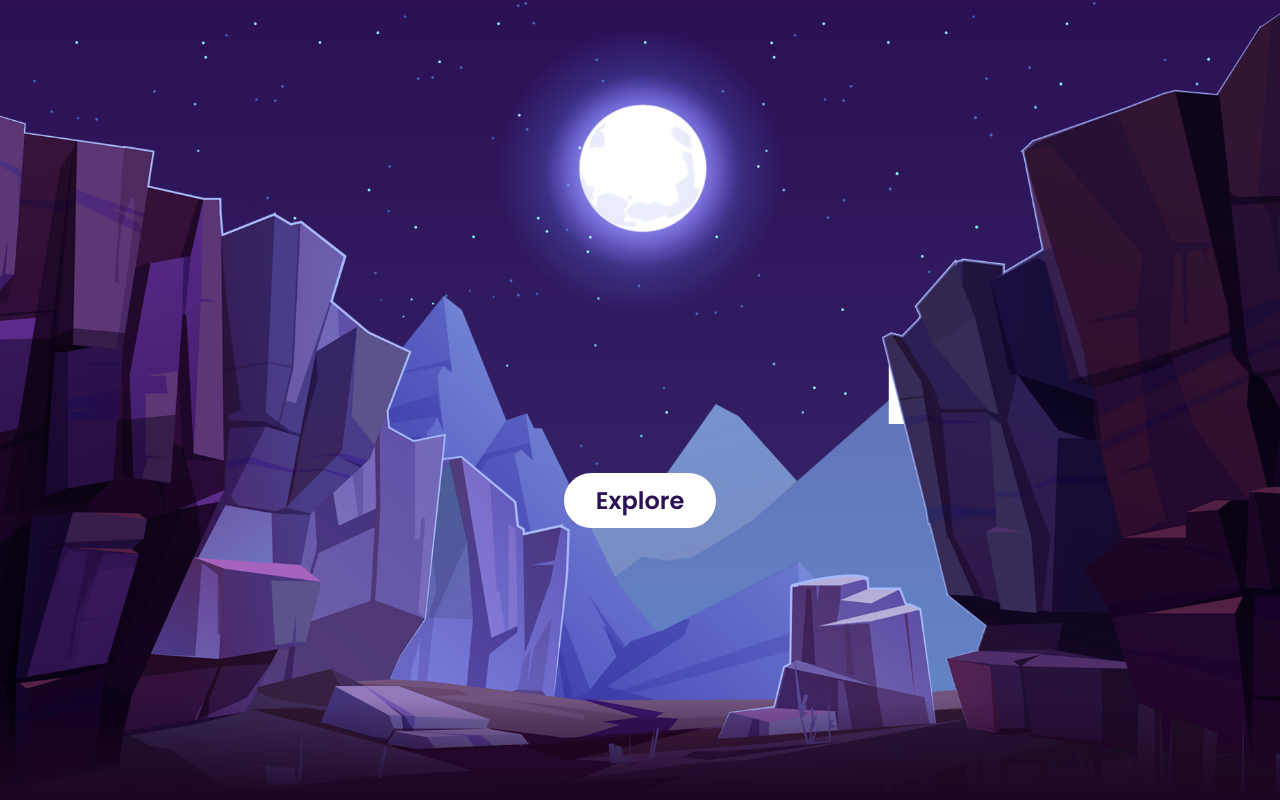
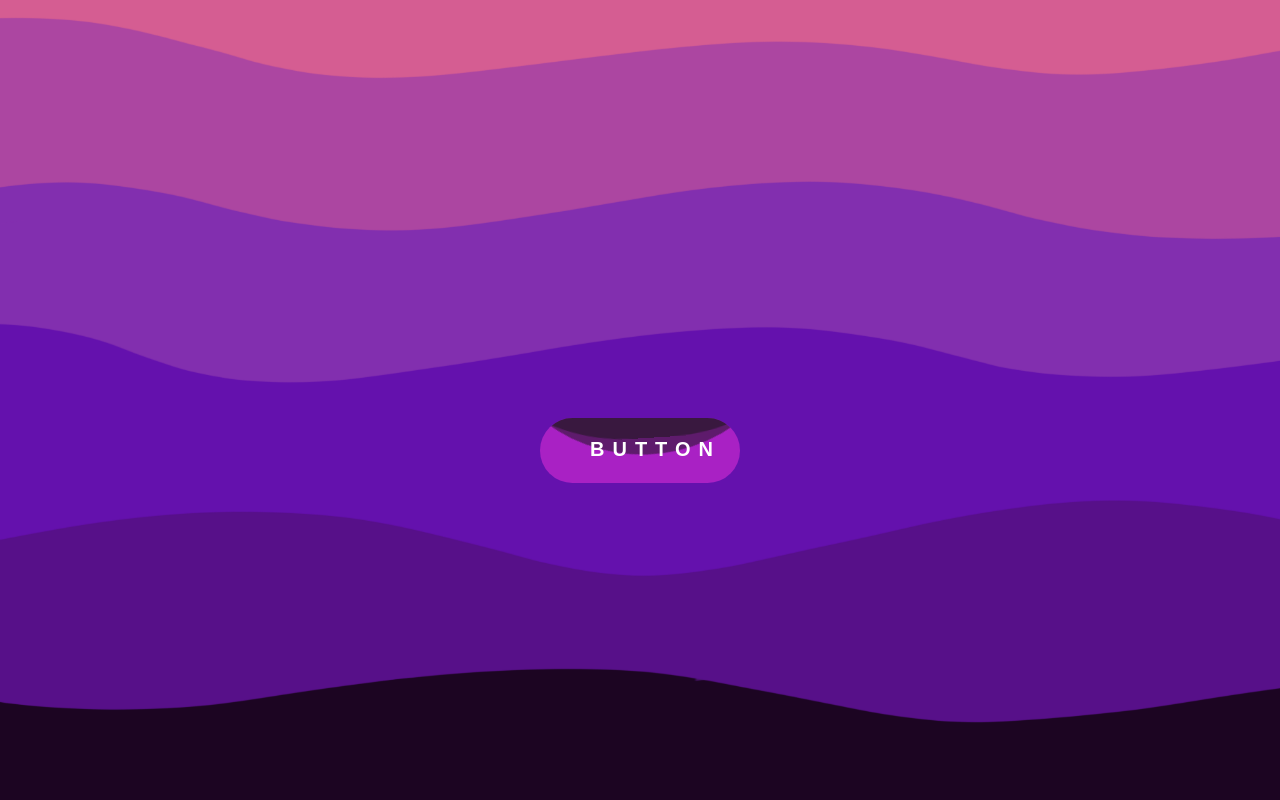
Before and after one commit to RohanBansod43/Parallax-Abhedya, a plain HTML site: page index.html in a window 1280 px wide. Shown: the top 800 px of the page. Drawn offline with Linux system fonts and the light colour scheme.

Commit message:
wave background with button with modified head-card

```diff
--- a/index.html
+++ b/index.html
@@ -10,22 +10,21 @@
 </head>
 
 <body>
-    <header id="header">
-        <!-- <a href="#" class="logo">LOGO</a>
-        <ul>
-            <li><a class="active" href="#">Home</a></li>
-            <li><a href="#">About</a></li>
-            <li><a href="#">Work</a></li>
-            <li><a href="#">Contact</a></li>
-        </ul> -->
-    </header>
+
     <section id="parallax">
-        <img src="stars.png" alt="*" id="stars">
-        <img src="moon.png" alt="*" id="moon">
-        <img src="mountains_behind.png" alt="*" id="mountains_behind">
-        <h2 id="text">Moon Light</h2>
-        <a href="#sec" id="btn">Explore</a>
-        <img src="mountains_front.png" alt="*" id="mountains_front">
+        <img src="0.png" alt="*" id="zero">
+        <img src="1.png" alt="*" id="one">
+        <img src="2.png" alt="*" id="two">
+        <img src="3.png" alt="*" id="three">
+        <img src="4.png" alt="*" id="four">
+        <img src="5.png" alt="*" id="five">
+        <div class="wave-button" id="wave-button">
+
+            <a href="#sec">
+            <span>Button</span>
+            <div class="liquid"></div>
+            </a>
+    </div>
     </section>
     <div class="sec" id="sec">
         <h2>About Us</h2>
@@ -89,33 +88,72 @@
         </div>
     </section>
 
-    <section id="contact-info" class="stagger">
+    <!-- <section id="contact-info" class="stagger">
         <div class="box  hidden"></div>
         <div class="box  hidden"></div>
         <div class="box  hidden"></div>
         <div class="box  hidden"></div>
-    </section>
+    </section> -->
+<!-- test section -->
+<div class="head-list">
 
+    <div class="head-card 1">
+      <div class="card_image"> <img src="https://i.redd.it/b3esnz5ra34y.jpg" /> </div>
+      <div class="card_title title-white">
+        <p>Card Title</p>
+      </div>
+    </div>
+
+      <div class="head-card 2">
+      <div class="card_image">
+        <img src="https://cdn.blackmilkclothing.com/media/wysiwyg/Wallpapers/PhoneWallpapers_FloralCoral.jpg" />
+        </div>
+      <div class="card_title title-white">
+        <p>Card Title</p>
+      </div>
+    </div>
+
+    <div class="head-card 3">
+      <div class="card_image">
+        <img src="https://media.giphy.com/media/10SvWCbt1ytWCc/giphy.gif" />
+      </div>
+      <div class="card_title">
+        <p>Card Title</p>
+      </div>
+    </div>
+
+      <div class="head-card 4">
+      <div class="card_image">
+        <img src="https://media.giphy.com/media/LwIyvaNcnzsD6/giphy.gif" />
+        </div>
+      <div class="card_title title-black">
+        <p>Card Title</p>
+      </div>
+      </div>
+
+    </div>
     <script>
-        let stars = document.getElementById('stars');
-        let moon = document.getElementById('moon');
-        let mountains_behind = document.getElementById('mountains_behind');
-        let text = document.getElementById('text');
-        let btn = document.getElementById('btn');
-        let mountains_front = document.getElementById('mountains_front');
-        let header = document.getElementById('header');
-
+        let zero = document.getElementById('zero');
+        let one = document.getElementById('one');
+        let two = document.getElementById('two');
+        let three = document.getElementById('three');
+        let four = document.getElementById('four');
+        let five = document.getElementById('five');
+        let sec = document.getElementById('wave-button')
         window.addEventListener('scroll', function () {
             let value = window.scrollY;
-            stars.style.left = value * 0.75 + 'px';
-            moon.style.top = value * 0.25 + 'px';
-            mountains_behind.style.top = value * 0.5 + 'px';
-            mountains_front.style.top = value * 0 + 'px';
-            text.style.marginRight = value * 4 + 'px';
-            text.style.marginTop = value * 1.5 + 'px';
-            btn.style.marginTop = value * 1.5 + 'px';
-            header.style.top = value * 0.5 + 'px';
-        })
+            zero.style.top = value * 0.1 + 'px'
+            zero.style.left = value * 0.7 + 'px'
+            one.style.top = value * 0.40 + 'px'
+            one.style.left = value * -0.7 + 'px'
+            two.style.top = value * 0.60 + 'px'
+            two.style.left = value * 0.75 + 'px'
+            three.style.top = value * 0.70 + 'px'
+            three.style.left = value * -0.80 + 'px'
+            four.style.top = value * 0.80 + 'px'
+            four.style.left = value * 0.95 + 'px'
+            sec.style.top = value * 0.60 + 'px'
+ })
         addClass = function (el, cl) {
             var re = new RegExp('(^|\\s)' + cl + '(\\s|$)');
             if (!el.className.match(re)) el.className += " " + cl;
@@ -150,16 +188,9 @@
      @description this is for label based radio navigation to change the labels style to 'active'
     */
         const Cards = ((() => {
-            /*
-             * @description dom loaded event listener
-             */
+
             window.addEventListener('DOMContentLoaded', () => { setTimeout(init, 1) }, true);
 
-            /*
-             * @method init
-             * @parameter e {event}
-             * @description initiates event listeners on all cards
-             */
             function init(e) {
                 if (document.querySelector(".cards")) {
                     let cards = document.querySelector(".cards");
@@ -167,22 +198,11 @@
                     document.querySelectorAll(".cards .card")[1].click();
                 }
             }
-
-            /*
-             * @method clicked
-             * @parameter e {event}
-             * @description this is the callback from the assigned event listener binding
-             */
             function clicked(e) {
                 let card = e.target;
                 if (card.getAttribute("data-card")) { rearrange(card.getAttribute("data-card")); }
             }
 
-            /*
-             * @method rearrange
-             * @parameter card {object}
-             * @description this is the callback from the assigned event listener binding
-             */
             function rearrange(card) {
                 let cards = document.querySelectorAll(".cards .card");
                 for (let n = 0; n < cards.length; n++) {
--- a/styles.css
+++ b/styles.css
@@ -10,63 +10,18 @@
 
 body {
     min-height: 100vh;
-    background: linear-gradient(#2b1055, #7597de);
+    /* background: linear-gradient(#2b1055, #7597de); */
     overflow-x: hidden;
 
 }
 
-header {
-    display: flex;
-    justify-content: space-between;
-    align-items: center;
-    position: absolute;
-    top: 0;
-    left: 0;
-    width: 100%;
-    padding: 30px 100px;
-    z-index: 10000;
-}
 
-header .logo {
-    text-decoration: none;
-    color: #fff;
-    font-size: 2em;
-    font-weight: 700;
-    text-transform: uppercase;
-    letter-spacing: 2px;
-}
-
-header ul {
-    display: flex;
-    justify-content: center;
-    align-items: center;
-
-}
-
-header>ul>li {
-    list-style: none;
-    margin-left: 20px;
-}
-
-header>ul>li>a {
-
-    text-decoration: none;
-    color: #fff;
-    padding: 6px 15px;
-    border-radius: 20px;
-}
-
-header ul li a:hover,
-header ul li a.active {
-    background: white;
-    color: #2b1055;
-}
 
 section {
     position: relative;
     width: 100%;
     height: 100vh;
-    padding: 100px;
+    margin: 0;
     display: flex;
     justify-content: center;
     align-items: center;
@@ -77,42 +32,49 @@ section img {
     position: absolute;
     top: 0;
     left: 0;
-    width: 100%;
-    height: 100%;
-    object-fit: cover;
+    width: initial;
+    height: 100vh;
+    object-fit: fill;
     pointer-events: none;
+    filter: drop-shadow(0px, 20px, 10px, black );
+    transform: scaleX(2);
+
 }
 
-section img#moon {
-    mix-blend-mode: screen;
+
+section img#zero{
+    z-index: 2000;
+    transform: translateX(-100px) scaleX(2);
+
+
 }
+section img#one{
+    z-index: 500;
 
-section img#mountains_front {
-    z-index: 10;
 }
+section img#two{
+    z-index: 400;
+}
+section img#three{
+    z-index: 300;
+    transform: translateX(100px) scaleX(2);
+}
+section img#four{
+    z-index: 200;
 
-#text {
-    position: absolute;
-    font-size: 7em;
-    margin-bottom: 30px;
-    color: #fff;
-    z-index: 9;
-    white-space: nowrap;
-    font-weight: 900;
-    transform: translateX(560px);
 }
-
-#btn {
-    text-decoration: none;
-    border-radius: 40px;
-    background: #fff;
-    color: #2b1055;
-    padding: 8px 30px;
-    font-size: 1.5em;
-    border: 2px solid #fff;
-    z-index: 9;
-    transform: translateY(100px);
-
+section img#five{
+    z-index: 100;
+}
+.wave-button {
+    display: flex;
+    position: relative;
+    top: 0;
+    left: 0;
+    align-items: center;
+    justify-content: center;
+    min-height: 100vh;
+    z-index: 1000;
 }
 
 .sec {
@@ -134,7 +96,7 @@ section img#mountains_front {
     color: #fff;
 }
 
-section::before {
+/* section::before {
     content: '';
     position: absolute;
     bottom: 0;
@@ -142,8 +104,69 @@ section::before {
     height: 100px;
     background: linear-gradient(to top, #1c0522, transparent);
     z-index: 1000;
+} */
+a {
+    position: relative;
+    padding: 20px 50px;
+    display: block;
+    text-decoration: none;
+    text-transform: uppercase;
+    width: 200px;
+    overflow: hidden;
+    border-radius: 40px;
+    top: 50px;
 }
-
+a span{
+    position: relative;
+    color: #fff;
+    font-size: 20px;
+    font-family: Arial, Helvetica, sans-serif;
+    letter-spacing: 8px;
+    z-index: 2000;
+    font-weight: 700;
+}
+a .liquid{
+    position: absolute;
+    top: -80px;
+    left: 0;
+    width: 200px;
+    height: 200px;
+    background: #a921c4;
+    /* box-shadow: inset 0 0 50 rgba(0, 0, 0, 0); */
+    transition: 0.5s;
+}
+a .liquid::after,
+a .liquid::before{
+    content: '';
+    width: 200%;
+    height: 200%;
+    position: absolute;
+    top: 0;
+    left: 50%;
+    transform: translate(-50%, -75%);
+    background: black;
+}
+a .liquid::before {
+    border-radius: 45%;
+    background: rgba(20, 20, 20, 0.509);
+    animation: animate 5s linear infinite;
+}
+a .liquid::after{
+    border-radius: 40%;
+    background: rgba(20,20,20,0.5);
+    animation: animate 10s linear infinite;
+}
+a:hover .liquid{
+    top: -120px;
+}
+@keyframes animate {
+    0% {
+        transform: translate(-50%, -75%) rotate(0deg);
+    }
+    100%{
+        transform: translate(-50%, -75%) rotate(360deg);
+    }
+}
 .fade-in-out {
     margin: 0;
     padding: 0;
@@ -198,7 +221,7 @@ section::before {
     height: 100vh;
     margin: 0;
     padding: 0;
-    background-image: linear-gradient(to bottom, #1c0522, #0c121f);
+    background-image: linear-gradient(to bottom, #1c0522, #000000);
     font-family: Helvetica;
 }
 
@@ -446,4 +469,89 @@ section::before {
     .card__icon:before {
         transform: scale(0.75);
     }
+    /* for contact us section */
+
 }
+/* test section */
+
+.head-list {
+    z-index: 0;
+    width: 100%;
+    display: flex;
+    justify-content: space-around;
+    flex-wrap: wrap;
+  /*   flex-direction: column; */
+  background-color: black;
+  }
+
+  .head-card {
+    margin: 30px auto;
+    width: 300px;
+    height: 300px;
+    border-radius: 40px;
+  box-shadow: 5px 5px 30px 7px rgba(0,0,0,0.25), -5px -5px 30px 7px rgba(0,0,0,0.22);
+    cursor: pointer;
+    transition: 0.4s;
+
+  }
+
+  .head-card .card_image {
+    width: inherit;
+    height: inherit;
+    border-radius: 40px;
+  }
+
+  .head-card .card_image img {
+    width: inherit;
+    height: inherit;
+    border-radius: 40px;
+    object-fit: cover;
+  }
+
+  .head-card .card_title {
+    text-align: center;
+    border-radius: 0px 0px 40px 40px;
+    font-family: sans-serif;
+    font-weight: bold;
+    font-size: 30px;
+    margin-top: -80px;
+    height: 40px;
+  }
+
+  .head-card:hover {
+    transform: scale(0.9, 0.9);
+    box-shadow: 5px 5px 30px 15px rgba(0,0,0,0.25),
+      -5px -5px 30px 15px rgba(0,0,0,0.22);
+  }
+
+  .title-white {
+    color: white;
+  }
+
+  .title-black {
+    color: black;
+  }
+
+  @media all and (max-width: 500px) {
+    .card-list {
+      /* On small screens, we are no longer using row direction but column */
+      flex-direction: column;
+    }
+  }
+
+
+  /*
+  .card {
+    margin: 30px auto;
+    width: 300px;
+    height: 300px;
+    border-radius: 40px;
+    background-image: url('https://i.redd.it/b3esnz5ra34y.jpg');
+    background-size: cover;
+    background-repeat: no-repeat;
+    background-position: center;
+    background-repeat: no-repeat;
+  box-shadow: 5px 5px 30px 7px rgba(0,0,0,0.25), -5px -5px 30px 7px rgba(0,0,0,0.22);
+    transition: 0.4s;
+  }
+  */
```
Also changed, not shown: 0.png (added), 1.png (added), 2.png (added), 3.png (added), 4.png (added), 5.png (added), bottom-1.png (added), bottom-2.png (added), moon.png (deleted), mountains_behind.png (deleted), mountains_front.png (deleted), stars.png (deleted), stick-figure-1.png (added), stick-figure-2.png (added), 1 more files, 1 other file.
